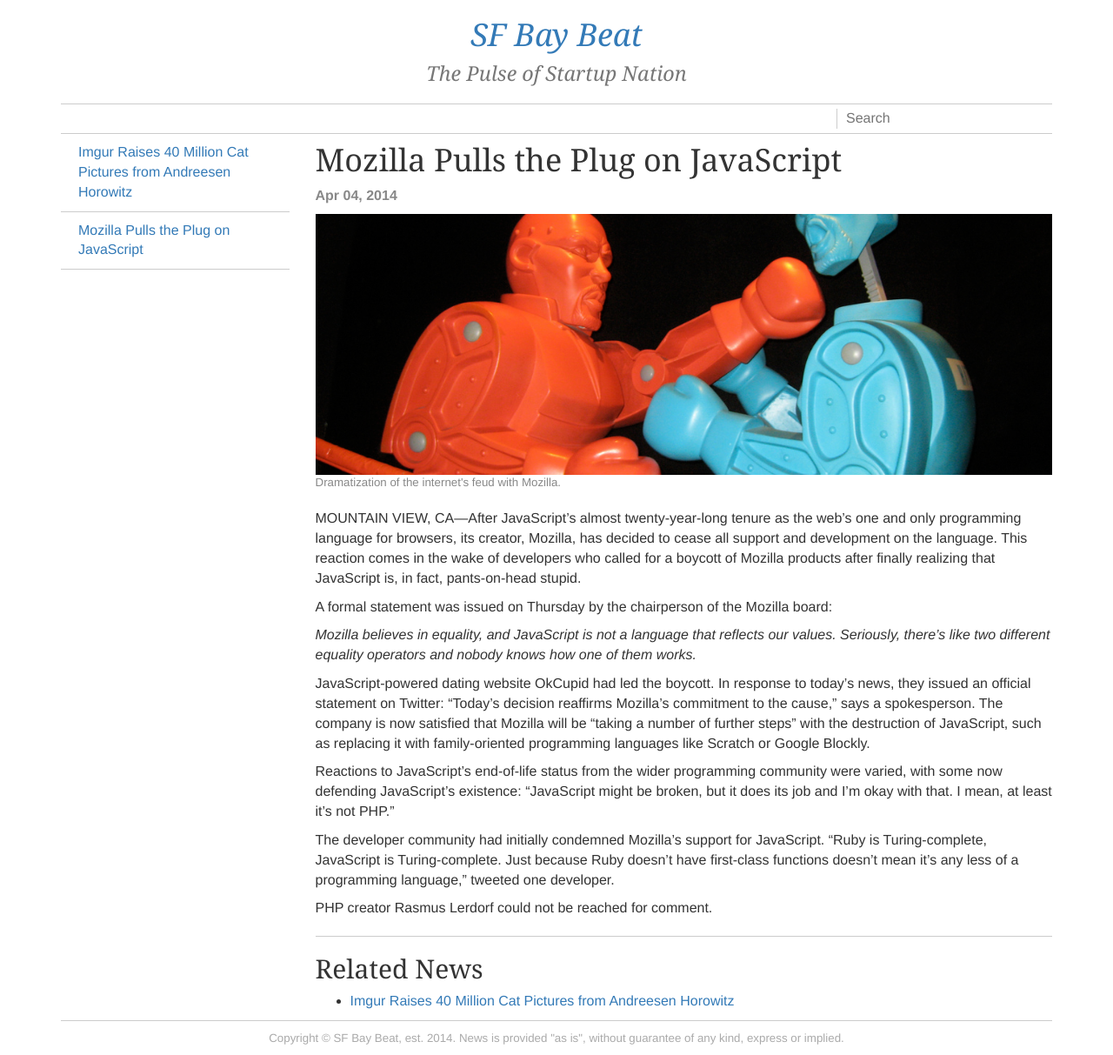
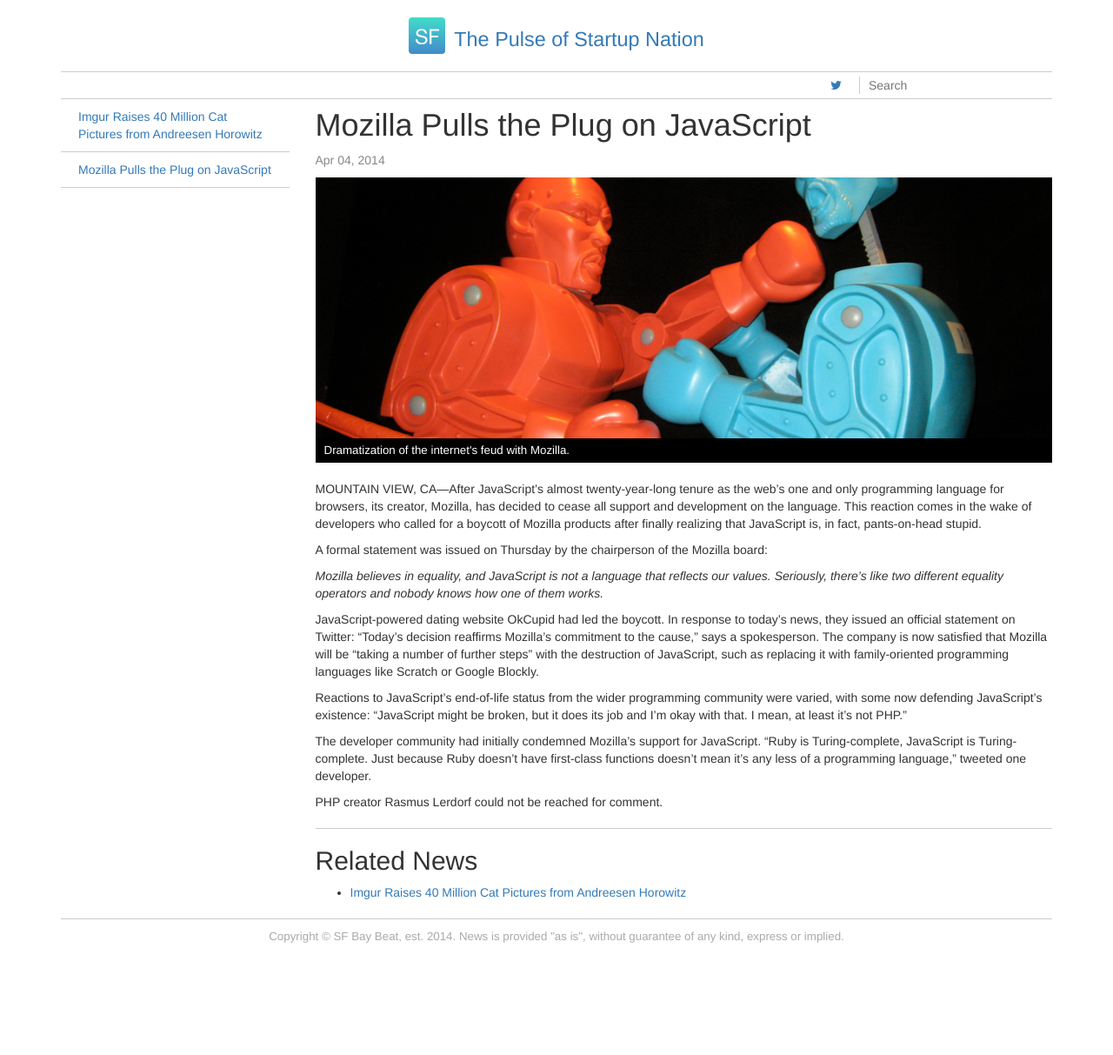
Before and after one commit to strong-code/sfbaybeat.github.io, a Jekyll site: the page built from _posts/2014-04-04-mozilla-pulls-plug-javascript.md, in a window 1280 px wide. Shown: the whole page at 87% size. Built offline with Jekyll 4.4.1, drawn with Linux system fonts in a browser that asks for light colours; nearby versions of some CDN libraries; after the commit the page ends 1096 px from its top, so only the background shows below that.

Commit message:
logo and stuff

```diff
--- a/_layouts/default.html
+++ b/_layouts/default.html
@@ -4,12 +4,17 @@
         <title>{% if page.title %}{{ page.title | markdownify | strip_html }} | {% endif %}{{ site.name }} — {{ site.description }}</title>
         <meta charset="utf-8">
         <link rel="stylesheet" href="//netdna.bootstrapcdn.com/bootstrap/3.1.1/css/bootstrap.min.css">
+        <link rel="stylesheet" href="//netdna.bootstrapcdn.com/font-awesome/4.0.3/css/font-awesome.css">
         <link rel="stylesheet" href="/css/style.css">
+        <link rel="icon" href="/img/favicon.png" type="image/png">
         <script src="/js/search.min.js"></script>
     </head>
     <body><div class="container">
         <header>
-            <h1><a href="/">{{ site.name }}</a><br><small>{{ site.description }}</small></h1>
+            <h1>
+                <a href="/"><img class="logo" src="/img/logo.png" alt="{{ site.title }}" title="{{ site.title }}"></a>
+                <small><a href="/">{{ site.description }}</a></small>
+            </h1>
         </header>
 
         <nav>
@@ -18,6 +23,9 @@
                     <form action="/search.html" method="GET">
                         <input type="search" placeholder="Search" name="q">
                     </form>
+                </li>
+                <li class="pull-right">
+                    <a href="https://twitter.com/sfbaybeat"><i class="fa fa-twitter"></i></a>
                 </li>
             </ul>
         </nav>
--- a/css/style.css
+++ b/css/style.css
@@ -1,5 +1,6 @@
 body {
-    font-size: 12pt;
+    font-family: "Helvetica Neue", Helvetica, Arial, sans-serif;
+    font-weight: 300;
 }
 
 hr {
@@ -7,17 +8,23 @@
 }
 
 h1, h2, h3, h4, h5, h6 {
-    font-family: Georgia, Times, serif;
     margin: 10px 0;
+    font-weight: 300;
 }
 
-body > .container > header h1 {
-    font-style: italic;
+h1 small {
+    font-weight: 300;
 }
 
 body > .container > header {
     text-align: center;
     padding: 10px 0;
+}
+
+.logo {
+    height: 42px;
+    width: 42px;
+    vertical-align: text-top;
 }
 
 body > .container > footer {
@@ -26,6 +33,7 @@
     padding: 10px 0;
     color: #aaa;
     font-size: 10pt;
+    margin-top: 10px;
 }
 
 body > .container > nav {
@@ -66,7 +74,6 @@
 }
 
 time {
-    font-weight: bold;
     color: #888;
 }
 
@@ -93,8 +100,10 @@
 
 figure.lead figcaption {
     font-size: 10pt;
-    color: #888;
-    font-weight: normal;
+    color: #fff;
+    background: #000;
+    padding: 5px 10px;
+    font-weight: 300;
 }
 
 .search-results .entries {
--- a/index.html
+++ b/index.html
@@ -5,7 +5,7 @@
 <div class="row">
     <div class="col-sm-7">
         <ul class="articles">
-            {% for post in site.posts limit: 2 %}
+            {% for post in site.posts limit: 1 %}
                 <li>{% include entry.html post=post %}</li>
             {% endfor %}
         </ul>
@@ -13,7 +13,7 @@
 
     <div class="col-sm-5">
         <ul class="articles">
-            {% for post in site.posts limit: 2 offset: 5 %}
+            {% for post in site.posts limit: 5 offset: 1 %}
                 <li>{% include entry.html post=post %}</li>
             {% endfor %}
         </ul>
```
Also changed, not shown: img/favicon.png (added), img/logo.png (added).
